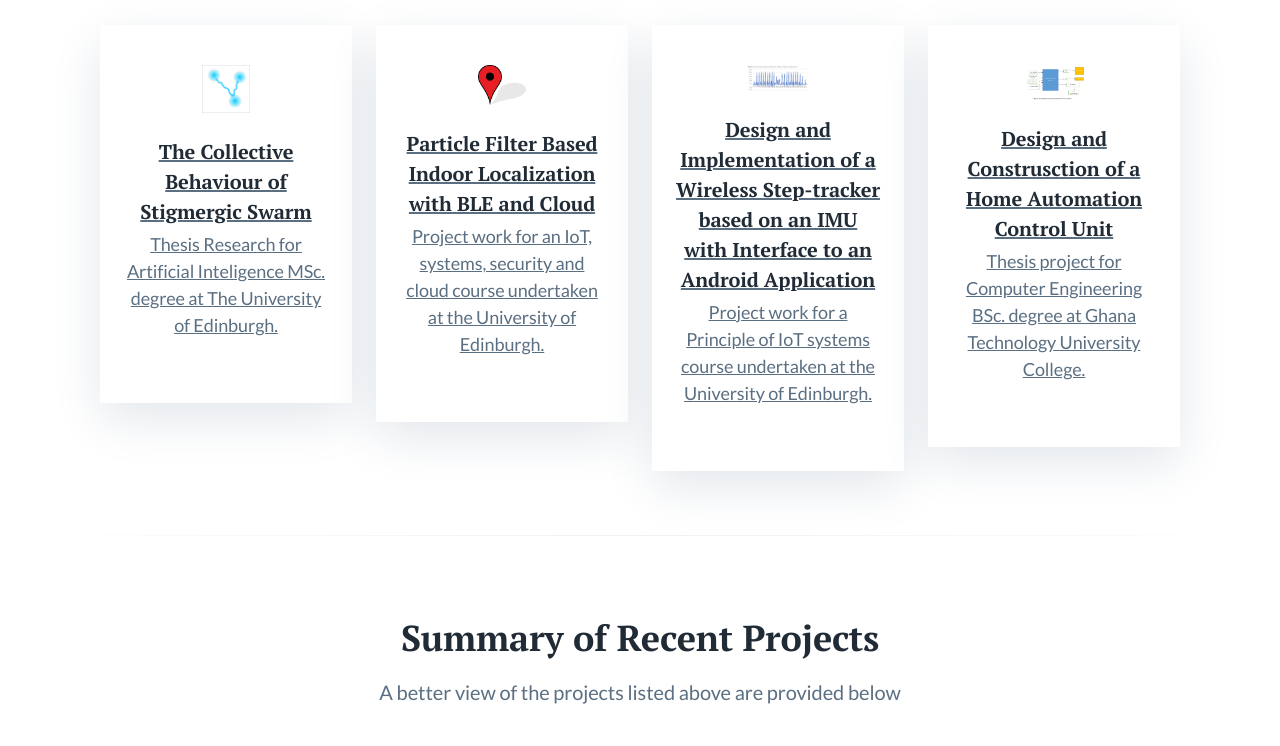
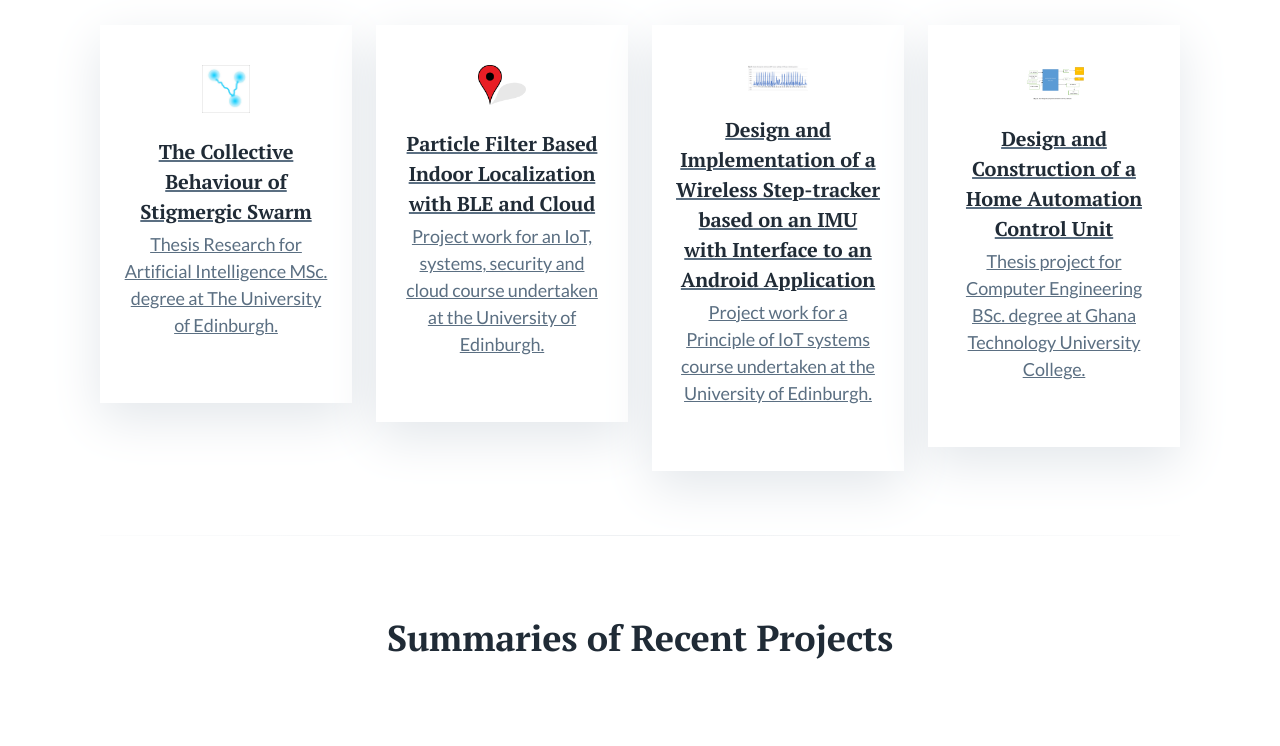
Before and after one commit to Chudalu/Chudalu.github.io, a plain HTML site: page index.html in a window 1280 px wide. Shown: the part 1080-1826 px from the top of the page. Drawn offline with nearby package versions, Linux system fonts and the light colour scheme.

Commit message:
Chudalu's Profile

```diff
--- a/index.html
+++ b/index.html
@@ -49,7 +49,7 @@
                      <p class="text-sm">
                     <br><br><br><br><br><br>
                     I am a Computer Engineer. I studied to earn a bachelors degree in Computer Engineering from <a href="https://site.gtuc.edu.gh/" target="_blank"> Ghana Technology University College</a> (2012-2016). I furthered my studies by earning a Masters degree in Artificial Intelligence from <a href="https://www.ed.ac.uk/" target="_blank">University of Edinburgh</a> (2017-2018). I am currently observing a 1-year National Youth Service in my country, which would end in May 2020. I was posted to work with <a href="https://celteckwireless.com/" target="_blank">Celteck Wireless Limited</a>. They are a renown internet service provider in Enugu state, Nigeria. My research interests include: Swarm Intelligence, Swarm robotics, Multi-agent robots, Internet of Things, Bio-inspired robotics and Distributed Systems. My research goal is to develop technologies that would enable the successful implementation of swarm robots in diverse applications. Swarm robots are expected to resilient and reliable in the face of uncertainties and intrusion, just like natural swarms. I research on this by looking at hybridizing or combining the base behaviour of a swarm robot with other behaviours that can complement or supplement it. This provides redundancies or alternatives in the system when faced with challenges.
-                    Here is my <a href="Resume.pdf">CV</a>.
+                    Here is my <a href="Resume.pdf" target="_blank">CV</a>.
                  </p>
                 </div>
 
@@ -68,7 +68,7 @@
                                         </img>
                                     </div>
                                     <h4 class="feature-title h3-mobile">The Collective Behaviour of Stigmergic Swarm</h4>
-                                    <p class="text-sm"> Thesis Research for Artificial Inteligence MSc. degree at The University of Edinburgh.</p>
+                                    <p class="text-sm"> Thesis Research for Artificial Intelligence MSc. degree at The University of Edinburgh.</p>
                                 </div>
                             </div></a>
                             <a href="index.html#local"><div class="feature is-revealing">
@@ -104,7 +104,7 @@
 
                                         </img>
                                     </div>
-                                    <h4 class="feature-title h3-mobile">Design and Construsction of a Home Automation Control Unit </h4>
+                                    <h4 class="feature-title h3-mobile">Design and Construction of a Home Automation Control Unit </h4>
                                     <p class="text-sm">Thesis project for Computer Engineering BSc. degree at Ghana Technology University College.</p>
                                 </div>
                             </div></a>
@@ -118,8 +118,8 @@
                     <div class="features-extended-inner section-inner has-top-divider">
                         <div class="features-extended-header text-center">
                             <div class="container-sm">
-                                <h2 class="section-title mt-0">Summary of Recent Projects</h2>
-                                <p class="section-paragraph">A better view of the projects listed above are provided below</p>
+                                <h2 class="section-title mt-0">Summaries of Recent Projects</h2>
+                                <p class="section-paragraph"> </p>
                             </div>
                         </div>
                         <div class="feature-extended">
@@ -261,6 +261,7 @@
                     </div>
                 </div>
             </section>
+            <img src="pic2.jpg" width="100%">
         </main>
 
         <footer class="site-footer">
```
Also changed, not shown: 1 other file.
